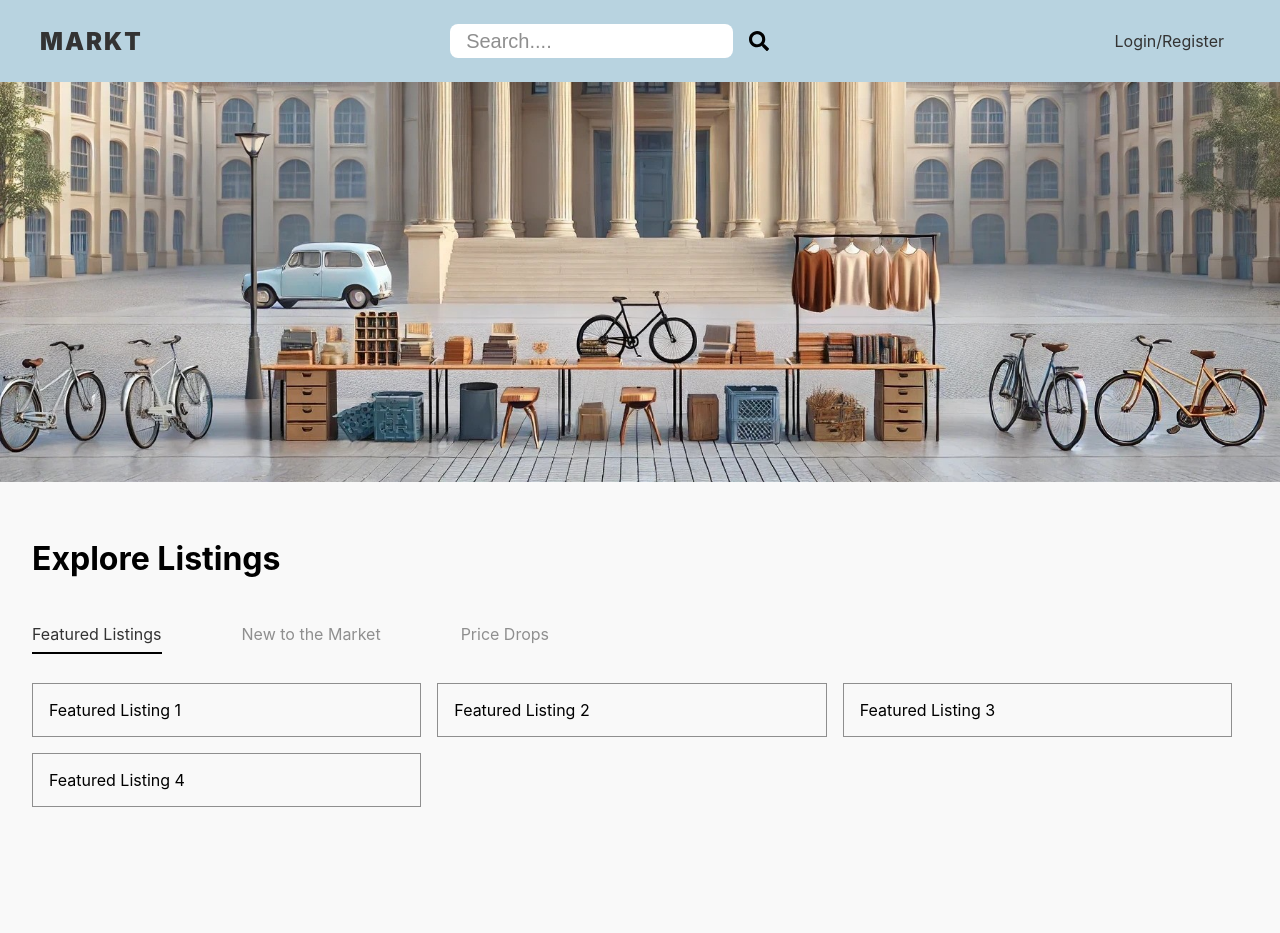
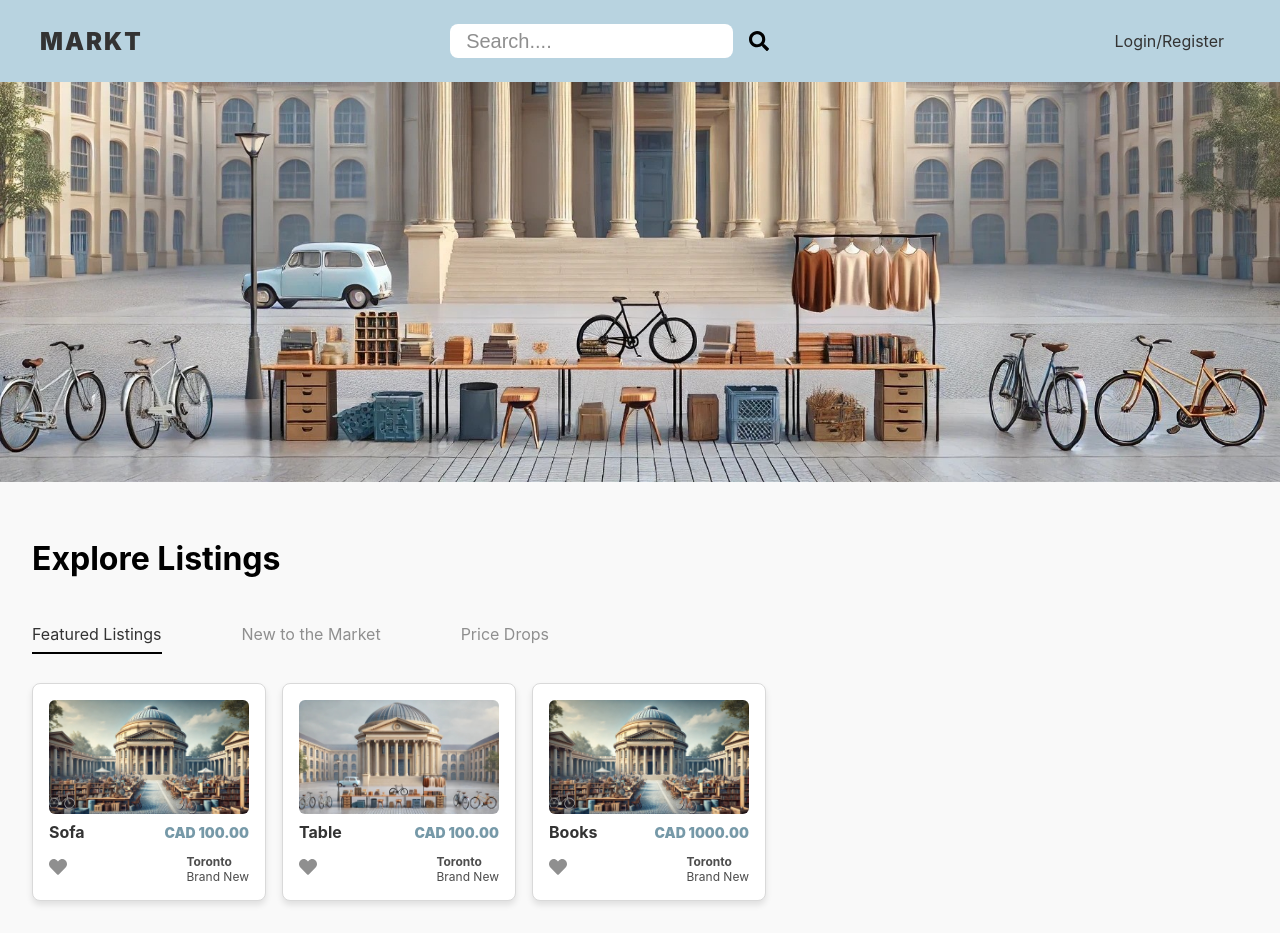
Before and after one commit to guninwasan/markt, a React (Create React App) app in the folder markt-frontend/: page / in a window 1280 px wide. Before the commit the page ends 839 px from the top, so only its background shows below. Built offline with nearby package versions, Linux system fonts and the light colour scheme.

Commit message:
wishlist click and color

```diff
--- a/markt-frontend/src/components/explore-listings/explore-listings.tsx
+++ b/markt-frontend/src/components/explore-listings/explore-listings.tsx
@@ -5,28 +5,62 @@ import {
   SubheaderContainer,
   Subheader,
   ListingsContainer,
-  Listing,
 } from "./explore-listings.styles";
+import { ListingContainer } from "../listing-container";
 
 type SectionType = "featured" | "new" | "priceDrops";
-
-type ListingsType = {
-  [key: string]: string[];
-};
 
 const ExploreListings = () => {
   const [selectedSection, setSelectedSection] =
     useState<SectionType>("featured");
 
-  const listings: ListingsType = {
+  const listings = {
     featured: [
-      "Featured Listing 1",
-      "Featured Listing 2",
-      "Featured Listing 3",
-      "Featured Listing 4",
+      {
+        id: "1",
+        image: "/cover-image.jpg",
+        title: "Sofa",
+        price: "CAD 100.00",
+        condition: "Brand New",
+        location: "Toronto",
+      },
+      {
+        id: "2",
+        image: "/cover-image3.jpg",
+        title: "Table",
+        price: "CAD 100.00",
+        condition: "Brand New",
+        location: "Toronto",
+      },
+      {
+        id: "3",
+        image: "/cover-image.jpg",
+        title: "Books",
+        price: "CAD 1000.00",
+        condition: "Brand New",
+        location: "Toronto",
+      },
     ],
-    new: ["New Listing 1", "New Listing 2", "New Listing 3"],
-    priceDrops: ["Price Drop 1", "Price Drop 2", "Price Drop 3"],
+    new: [
+      {
+        id: "4",
+        image: "/cover-image.jpg",
+        title: "Chair",
+        price: "CAD 50.00",
+        condition: "Used",
+        location: "Vancouver",
+      },
+    ],
+    priceDrops: [
+      {
+        id: "5",
+        image: "/cover-image3.jpg",
+        title: "Lamp",
+        price: "CAD 20.00",
+        condition: "Used",
+        location: "Montreal",
+      },
+    ],
   };
 
   return (
@@ -55,8 +89,16 @@ const ExploreListings = () => {
       </SubheaderContainer>
 
       <ListingsContainer>
-        {listings[selectedSection].map((listing, index) => (
-          <Listing key={index}>{listing}</Listing>
+        {listings[selectedSection].map((listing) => (
+          <ListingContainer
+            key={listing.id}
+            id={listing.id}
+            image={listing.image}
+            title={listing.title}
+            price={listing.price}
+            condition={listing.condition}
+            location={listing.location}
+          />
         ))}
       </ListingsContainer>
     </Container>
--- a/markt-frontend/src/components/listing-container/listing-container.styles.tsx
+++ b/markt-frontend/src/components/listing-container/listing-container.styles.tsx
@@ -66,14 +66,15 @@ const AdditionalInfo = styled.div`
   justify-content: space-between;
 `;
 
-const WishlistIcon = styled.div`
-  color: ${colors.grey};
+const WishlistIcon = styled.div<{ isWishList?: boolean }>`
+  color: ${({ isWishList }) => (isWishList ? colors.red : colors.grey)};
   cursor: pointer;
   font-size: 18px;
   transition: color 0.3s;
 
   &:hover {
-    color: ${colors.red};
+    color: ${({ isWishList }) =>
+      isWishList ? colors.darkGrey : colors.redHover};
   }
 `;
 
--- a/markt-frontend/src/components/listing-container/listing-container.tsx
+++ b/markt-frontend/src/components/listing-container/listing-container.tsx
@@ -12,6 +12,7 @@ import {
   Condition,
   Location,
 } from "./listing-container.styles";
+import { useState } from "react";
 
 type ListingContainerProps = {
   id: string;
@@ -30,7 +31,13 @@ const ListingContainer = ({
   condition,
   location,
 }: ListingContainerProps) => {
+  const [isWishList, setIsWishList] = useState(false);
   const navigate = useNavigate();
+
+  const handleWishlistClick = (e: any) => {
+    setIsWishList(!isWishList);
+    e.stopPropagation();
+  };
 
   const handleClick = () => {
     navigate(`/listing?id=${id}`);
@@ -44,7 +51,7 @@ const ListingContainer = ({
         <Price>{price}</Price>
       </InfoContainer>
       <AdditionalInfo>
-        <WishlistIcon>
+        <WishlistIcon isWishList={isWishList} onClick={handleWishlistClick}>
           <FaHeart />
         </WishlistIcon>
         <TextInfo>
```
